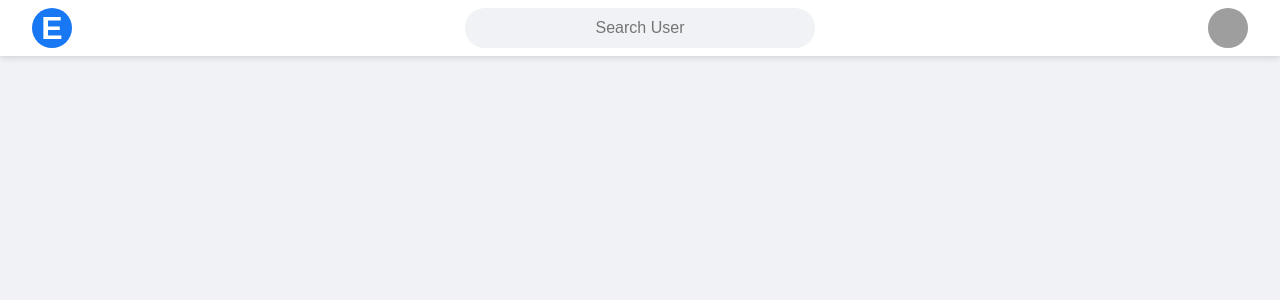
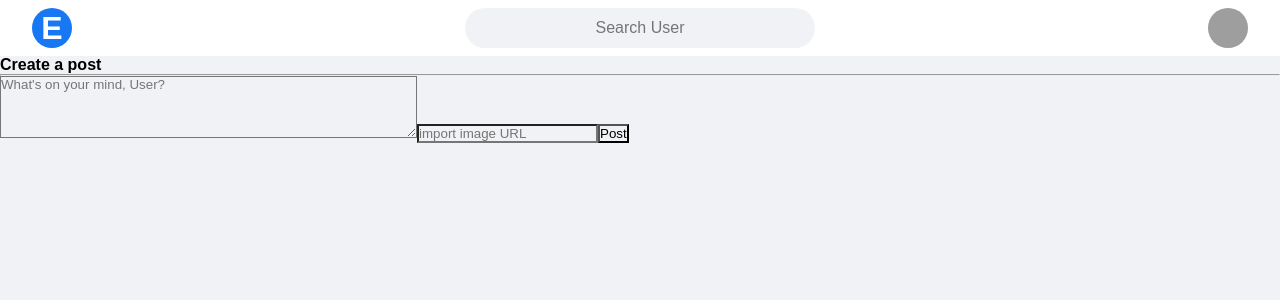
Before and after one commit to ed-santiago/social-media-project, a React (Create React App) app: page /login in a window 1280 px wide. Both pictures are taken after typing "Sample", "Sample123" into the empty fields and a click on the button "Login". Shown: the top 300 px of the page. Built offline with nearby package versions, Linux system fonts and the light colour scheme; grey boxes are pictures that could not be loaded.

Commit message:
start WritePost component

```diff
--- a/src/App.js
+++ b/src/App.js
@@ -1,21 +1,23 @@
 import React, { useState } from "react";
 import { Route } from "react-router-dom/cjs/react-router-dom.min";
 import Login from "./components/Login";
+import Header from "./components/Header";
 import Home from "./components/Home";
 
 function App() {
   const [isLoggedIn, setIsLoggedIn] = useState(false);
 
   return (
-    <main>
+    <>
       <Route path="/login">
         <Login setIsLoggedIn={setIsLoggedIn} />
       </Route>
 
       <Route exact path="/">
+        <Header />
         <Home isLoggedIn={isLoggedIn}/>
       </Route >
-    </main>
+    </>
   );
 }
 
--- /dev/null
+++ b/src/components/CreatePost.js
@@ -0,0 +1,15 @@
+import React from "react";
+
+function CreatePost() {
+  return (
+    <div>
+      <h4>Create a post</h4>
+      <hr />
+      <textarea type='text' name='textareaPost' placeholder="What's on your mind, User?" rows="4" cols="50" />
+      <input type='text' name='inputURLPost' placeholder="import image URL"/>
+      <button>Post</button>
+    </div>
+  );
+}
+
+export default CreatePost;
--- a/src/components/Home.js
+++ b/src/components/Home.js
@@ -1,12 +1,14 @@
 import React from "react";
 import { Redirect } from "react-router-dom/cjs/react-router-dom.min";
-import Header from "./Header";
+import CreatePost from "./CreatePost";
 
-function Home({isLoggedIn}) {
-  if(!isLoggedIn) return <Redirect to="/login" />
+function Home({ isLoggedIn }) {
+  if (!isLoggedIn) return <Redirect to="/login" />
 
   return (
-      <Header />
+    <main>
+      <CreatePost />
+    </main>
   );
 }
 
--- a/src/index.css
+++ b/src/index.css
@@ -63,7 +63,7 @@ header {
 
 header h1 {
   display: flex;
-  justify-content: space-around;
+  justify-content: center;
   align-items: center;
   height: 24px;
   width: 24px;
@@ -99,3 +99,5 @@ header img {
   color: red;
   font-size: 24px;
 }
+
+/*Create Post*/
```
